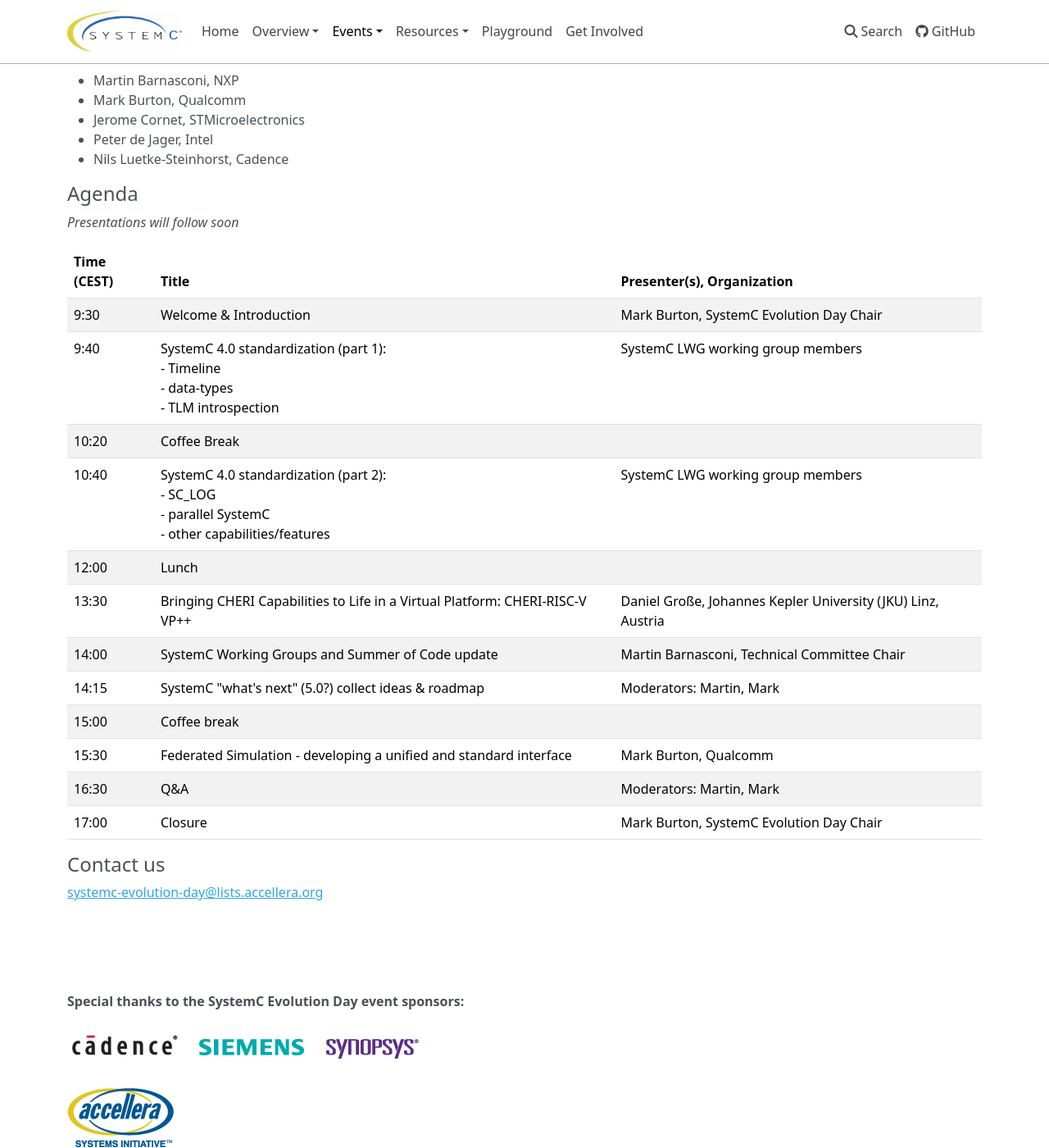
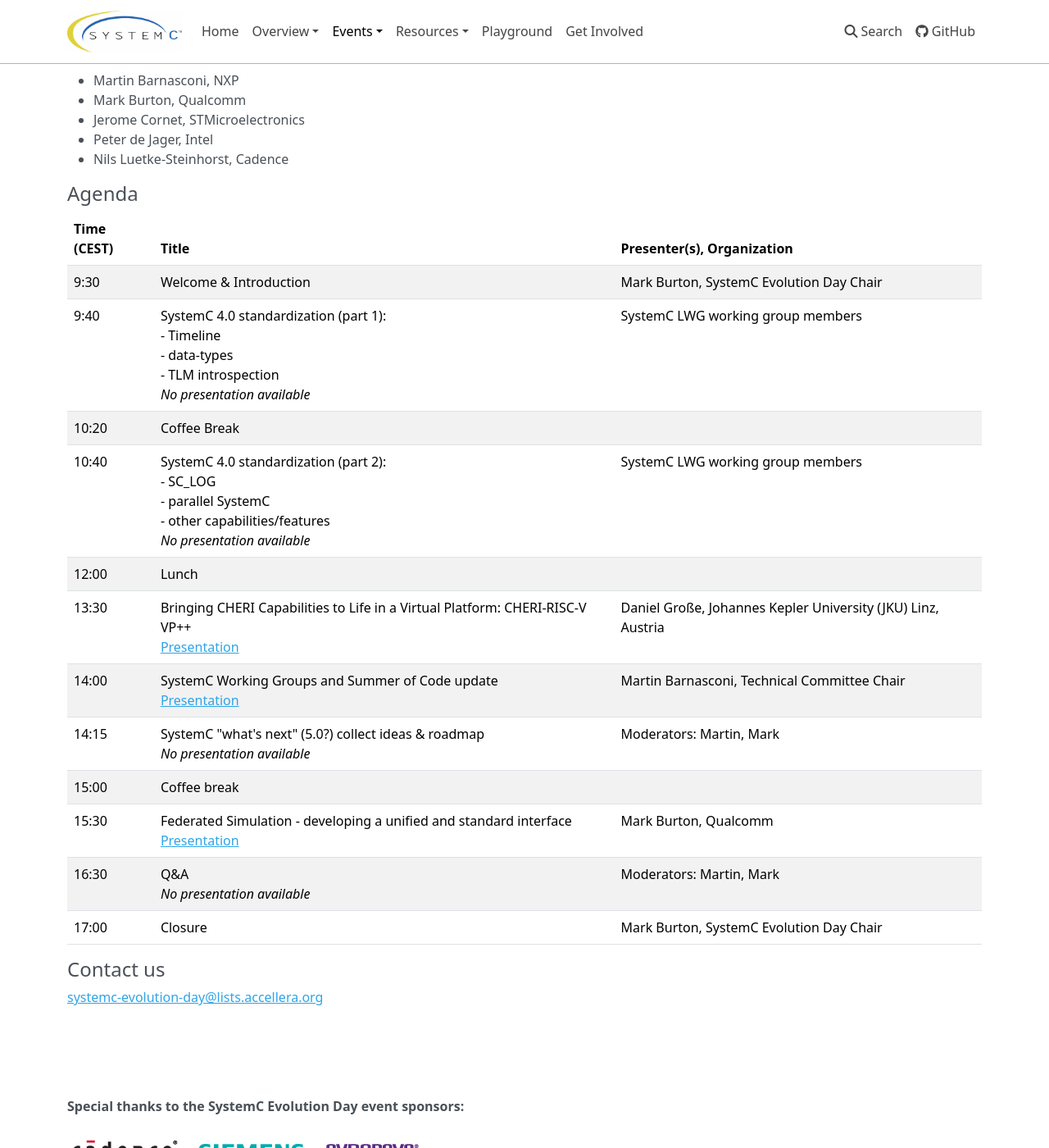
Before and after one commit to accellera-official/systemc.org, an MkDocs documentation site: the page built from docs/events/sced2025.md, in a window 1280 px wide and 1400 px high, scrolled down 436 px. Shown: the whole window at 82% size. Built offline with MkDocs 1.6.1, drawn with Linux system fonts in a browser that asks for light colours; nearby versions of some CDN libraries.

Commit message:
update sced2025

```diff
--- a/docs/events/sced2025.md
+++ b/docs/events/sced2025.md
@@ -30,21 +30,19 @@
 
 ## Agenda
 
-*Presentations will follow soon*
-
 | Time (CEST) | Title | Presenter(s), Organization |
 | --------------------- | ---------------- | -------------------------------- |
 | 9:30 | Welcome & Introduction | Mark Burton, SystemC Evolution Day Chair |
-| 9:40 | SystemC 4.0 standardization (part 1):<br>- Timeline<br>- data-types<br>- TLM introspection | SystemC LWG working group members |
+| 9:40 | SystemC 4.0 standardization (part 1):<br>- Timeline<br>- data-types<br>- TLM introspection<br>*No presentation available* | SystemC LWG working group members |
 | 10:20 | Coffee Break |
-| 10:40 | SystemC 4.0 standardization (part 2):<br>- SC_LOG<br>- parallel SystemC<br>- other capabilities/features | SystemC LWG working group members |
+| 10:40 | SystemC 4.0 standardization (part 2):<br>- SC_LOG<br>- parallel SystemC<br>- other capabilities/features<br>*No presentation available* | SystemC LWG working group members |
 | 12:00 | Lunch |
-| 13:30 | Bringing CHERI Capabilities to Life in a Virtual Platform: CHERI-RISC-V VP++ | Daniel Große, Johannes Kepler University (JKU) Linz, Austria |
-| 14:00 | SystemC Working Groups and Summer of Code update | Martin Barnasconi, Technical Committee Chair |
-| 14:15 | SystemC "what's next" (5.0?) collect ideas & roadmap | Moderators: Martin, Mark |
+| 13:30 | Bringing CHERI Capabilities to Life in a Virtual Platform: CHERI-RISC-V VP++<br>[Presentation][ch] | Daniel Große, Johannes Kepler University (JKU) Linz, Austria |
+| 14:00 | SystemC Working Groups and Summer of Code update<br>[Presentation][wg] | Martin Barnasconi, Technical Committee Chair |
+| 14:15 | SystemC "what's next" (5.0?) collect ideas & roadmap<br>*No presentation available* | Moderators: Martin, Mark |
 | 15:00 | Coffee break |
-| 15:30 | Federated Simulation - developing a unified and standard interface | Mark Burton, Qualcomm |
-| 16:30 | Q&A | Moderators: Martin, Mark |
+| 15:30 | Federated Simulation - developing a unified and standard interface<br>[Presentation][fss] | Mark Burton, Qualcomm |
+| 16:30 | Q&A<br>*No presentation available* | Moderators: Martin, Mark |
 | 17:00 | Closure | Mark Burton, SystemC Evolution Day Chair |
 
 ## Contact us
```
Also changed, not shown: other parts of docs/events/sced2025.md (+4 -0 lines).
